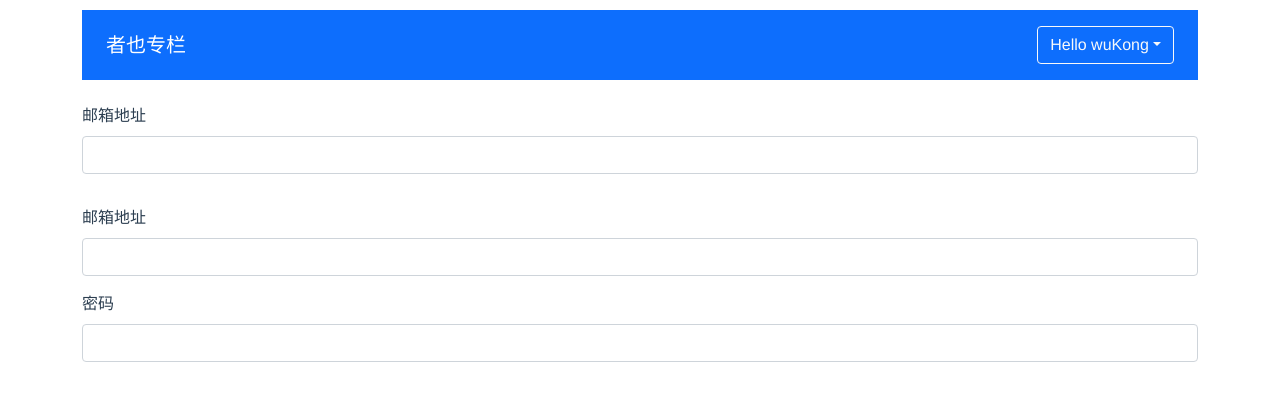
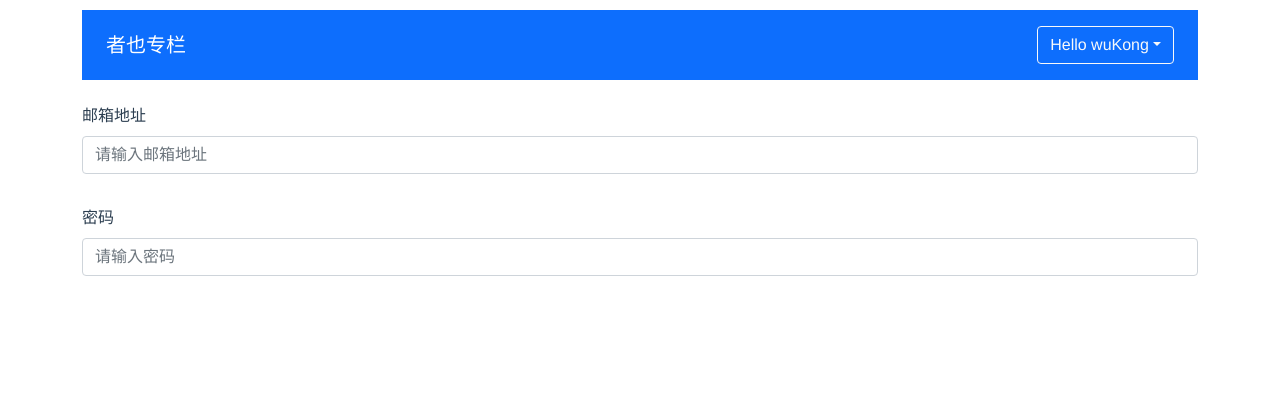
Before and after one commit to wenruo0522/Vue3-TypeScript, a Vue app in the folder vue3-basic/: page / in a window 1280 px wide. Shown: the top 400 px of the page. Built offline with nearby package versions, Linux system fonts and the light colour scheme.

Commit message:
add: 完善 validateInput 组件

```diff
--- a/vue3-basic/src/App.vue
+++ b/vue3-basic/src/App.vue
@@ -6,25 +6,25 @@
 
             <div class='mb-3'>
                 <label class='form-label'>邮箱地址</label>
-                <validate-input :rules='emailRules'></validate-input>
+                <validate-input type='text' placeholder='请输入邮箱地址' :rules='emailRules' v-model='emailVal'/>
             </div>
 
+<!--            <div class="mb-3">-->
+<!--                <label for="exampleInputEmail" class="form-label">邮箱地址</label>-->
+<!--                <input type="email" class="form-control" id="exampleInputEmail" v-model="emailRef.val"-->
+<!--                       @blur="validateEmail">-->
+<!--                <div class="form-text" v-if="emailRef.error">{{ emailRef.message }}</div>-->
+<!--            </div>-->
             <div class="mb-3">
-                <label for="exampleInputEmail" class="form-label">邮箱地址</label>
-                <input type="email" class="form-control" id="exampleInputEmail" v-model="emailRef.val"
-                       @blur="validateEmail">
-                <div class="form-text" v-if="emailRef.error">{{ emailRef.message }}</div>
-            </div>
-            <div class="mb-3">
-                <label for="exampleInputPassword" class="form-label">密码</label>
-                <input type="password" class="form-control" id="exampleInputPassword">
+                <label class="form-label">密码</label>
+                <validate-input type="password" placeholder='请输入密码' :rules='passwordRules' v-model='passwordVal'/>
             </div>
         </form>
     </div>
 </template>
 
 <script lang="ts">
-import { defineComponent, reactive } from 'vue'
+import { defineComponent, reactive, ref } from 'vue'
 import ColumnList, { ColumnProps } from './components/ColumnList.vue'
 import GlobalHeader, { UserProps } from './components/GlobalHeader.vue'
 import ValidateInput, { RulesProp } from './components/ValidateInput.vue'
@@ -73,9 +73,14 @@ export default defineComponent({
     },
     setup() {
 
+        const emailVal = ref('')
+        const passwordVal = ref('')
         const emailRules: RulesProp = [
             { type: 'required', message: '电子邮箱地址不能为空' },
             { type: 'email', message: '请输入正确的电子邮箱格式' }
+        ]
+        const passwordRules: RulesProp = [
+            { type: 'required', message: '密码不能为空' }
         ]
 
         const emailRef = reactive({
@@ -97,7 +102,10 @@ export default defineComponent({
             currentUser,
             emailRef,
             validateEmail,
-            emailRules
+            emailRules,
+            emailVal,
+            passwordVal,
+            passwordRules
         }
     }
 })
--- a/vue3-basic/src/components/ValidateInput.vue
+++ b/vue3-basic/src/components/ValidateInput.vue
@@ -1,10 +1,11 @@
 <template>
     <div class="validate-input-container pb-3">
-        <input type="text" class="form-control"
+        <input class="form-control"
                :class="{ 'is-invalid': inputRef.error }"
-               :value='inputRef.value'
+               :value='inputRef.val'
                @input='updateValue'
-               @blur="validateInput">
+               @blur="validateInput"
+               v-bind='$attrs'>
         <span v-if='inputRef.error' class='invalid-feedback'>{{ inputRef.message }}</span>
     </div>
 </template>
@@ -26,8 +27,8 @@ export default defineComponent({
         rules: Array as PropType<RulesProp>,
         modelValue: String
     },
-
-    setup(props) {
+    inheritAttrs: false,
+    setup(props, context) {
         const inputRef = reactive({
             val: props.modelValue || '',
             error: false,
@@ -54,13 +55,16 @@ export default defineComponent({
             }
         }
 
-        const updateValue = (e: keyboardEvent) => {
-
+        const updateValue = (e: KeyboardEvent) => {
+            const targetValue = (e.target as HTMLInputElement).value
+            inputRef.val = targetValue
+            context.emit('update:modelValue', targetValue)
         }
 
         return {
             inputRef,
-            validateInput
+            validateInput,
+            updateValue
         }
     }
 })
```
